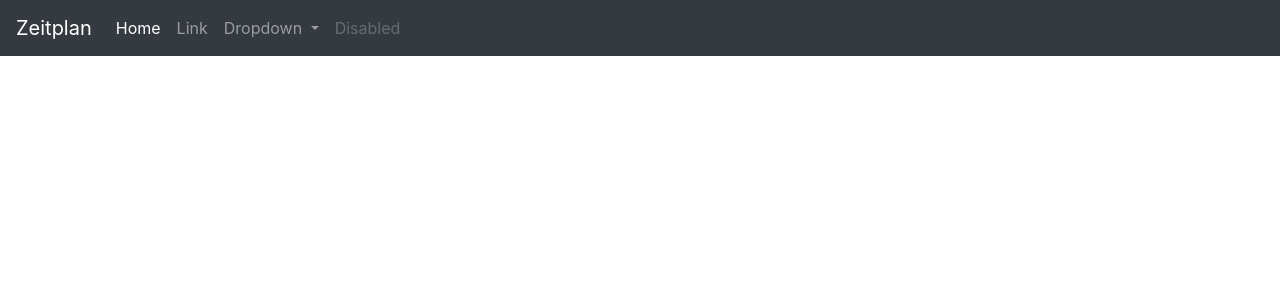
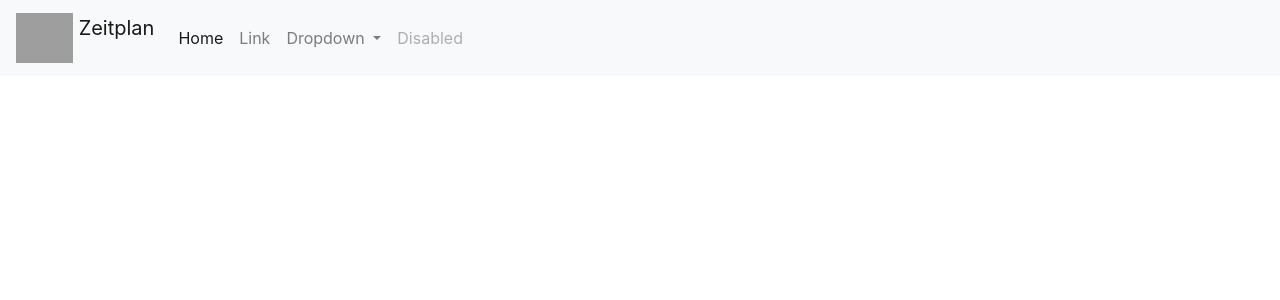
Before and after one commit to RAvengineer/Zeitplan, a Flask app: page /Zeitplan in a window 1280 px wide. Shown: the top 300 px of the page. Run offline with Flask 2, Linux system fonts and the light colour scheme; some libraries are stand-ins or nearby versions; grey boxes are pictures that could not be loaded.

Commit message:
base.html: Add Navbar brand image

```diff
--- a/Zeitplan/templates/base.html
+++ b/Zeitplan/templates/base.html
@@ -12,8 +12,11 @@
     <title>Zeitplan - {% block title %}{% endblock %}</title>
   </head>
   <body>
-    <nav class="navbar navbar-expand-lg navbar-dark bg-dark">
-      <a class="navbar-brand" href="#">Zeitplan</a>
+    <nav class="navbar navbar-expand-lg navbar-light bg-light">
+      <a class="navbar-brand" href="{{ url_for('zeitplan') }}">
+        <img src="static/images/transparent_logo_only.png" width="57" height="50" class="d-inline-block align-top" alt="">
+        Zeitplan
+      </a>
       <button class="navbar-toggler" type="button" data-toggle="collapse" data-target="#navbarSupportedContent" aria-controls="navbarSupportedContent" aria-expanded="false" aria-label="Toggle navigation">
         <span class="navbar-toggler-icon"></span>
       </button>
```
